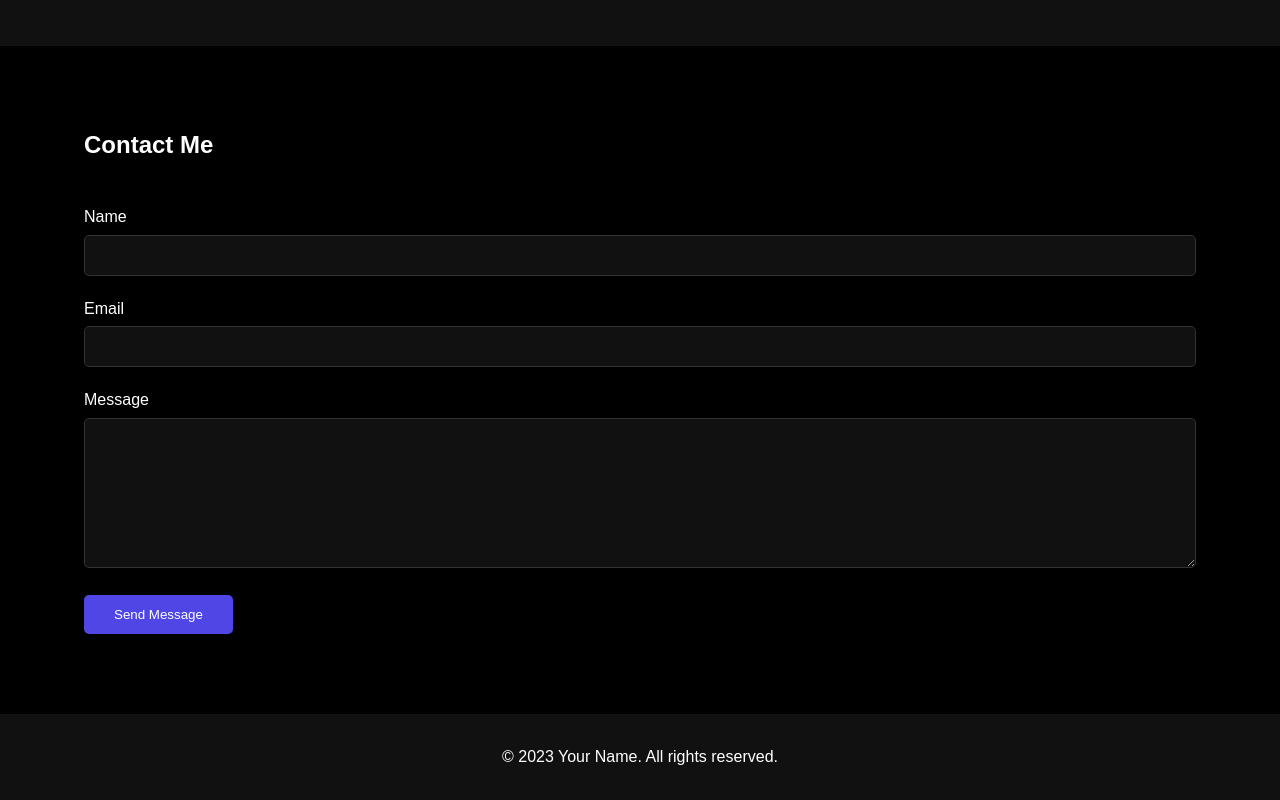
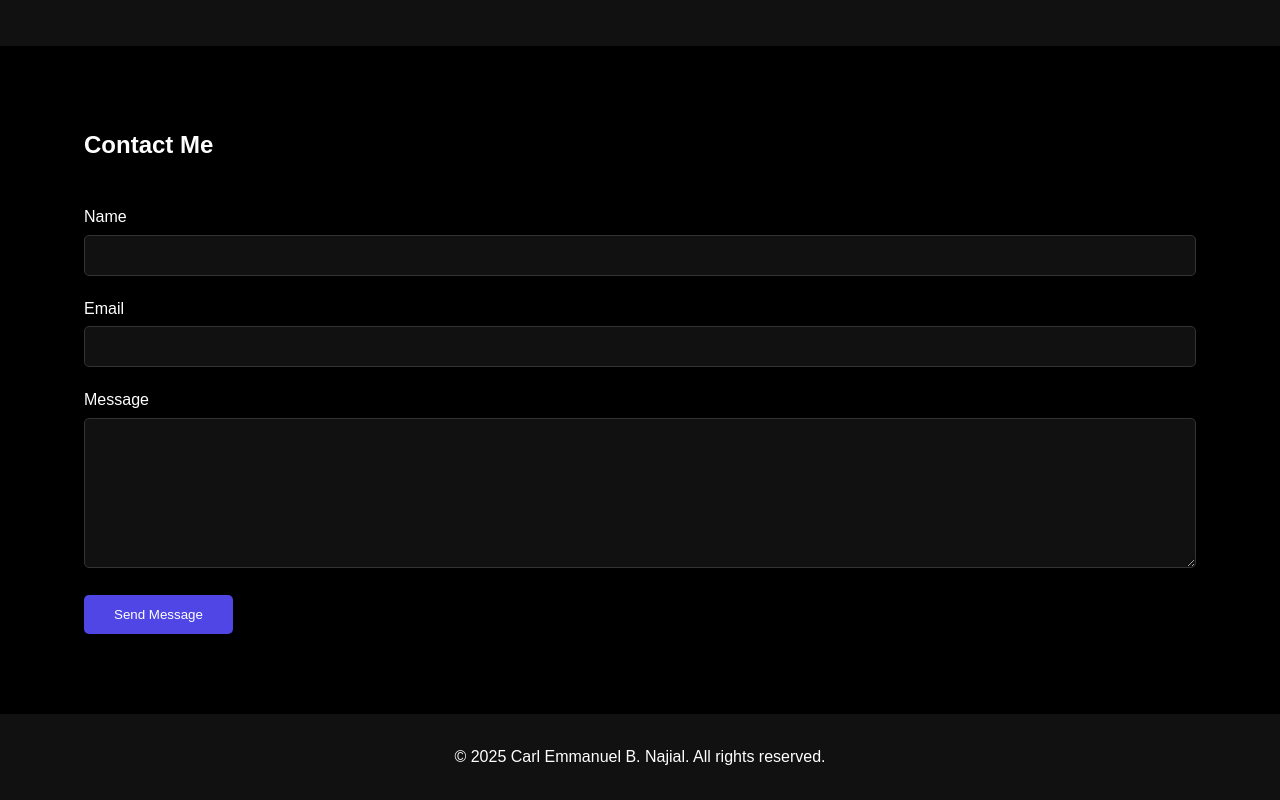
Before and after one commit to carl906/najial-website, a plain HTML site: page index.html in a window 1280 px wide. Shown: the part 2021-2821 px from the top of the page. Drawn offline with nearby package versions, Linux system fonts and the light colour scheme.

Commit message:
Update index.html

```diff
--- a/index.html
+++ b/index.html
@@ -426,7 +426,7 @@
     <!-- Footer -->
     <footer>
         <div class="container">
-            <p>© 2023 Your Name. All rights reserved.</p>
+            <p>© 2025 Carl Emmanuel B. Najial. All rights reserved.</p>
         </div>
     </footer>
 
@@ -492,4 +492,5 @@
         });
     </script>
 </body>
+
 </html>
```
